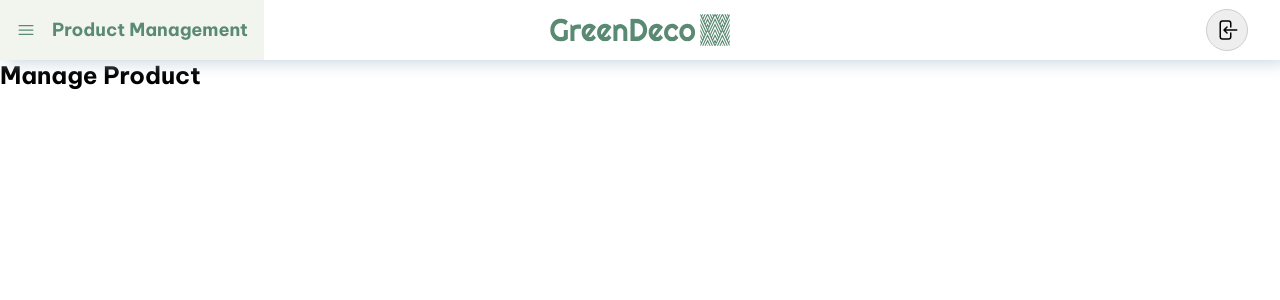
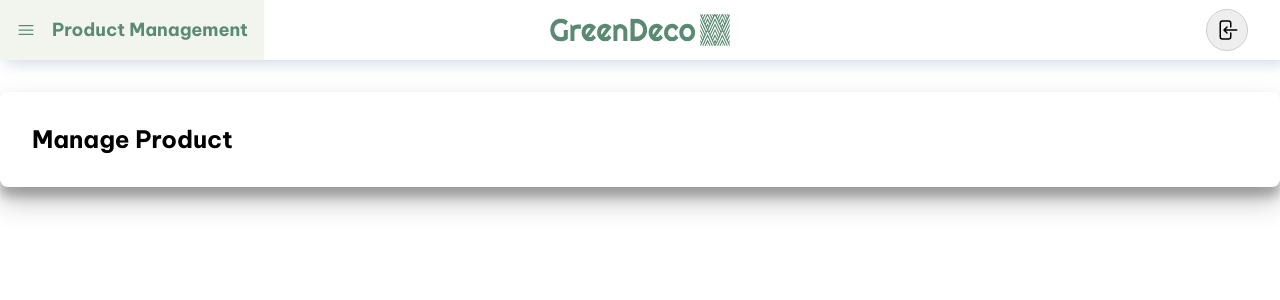
Before and after one commit to minhman2501/greendeco-fe, a Next.js app: page /administrator/product in a window 1280 px wide. Shown: the top 300 px of the page. Built offline with nearby package versions, Linux system fonts and the light colour scheme.

Commit message:
feat: add container to layout && init product management page

```diff
--- a/app/(routes)/(main)/administrator/(main)/layout.tsx
+++ b/app/(routes)/(main)/administrator/(main)/layout.tsx
@@ -5,7 +5,9 @@ export default function AdministratorMainLayout({ children }: { children: ReactN
 	return (
 		<>
 			<Header />
-			<main>{children}</main>
+			<main>
+				<div className='container'>{children}</div>
+			</main>
 		</>
 	)
 }
--- a/app/(routes)/(main)/administrator/(main)/product/page.tsx
+++ b/app/(routes)/(main)/administrator/(main)/product/page.tsx
@@ -1,7 +1,11 @@
+import Block from '@/app/_components/Block'
+
 export default function ProductManagementPage() {
 	return (
-		<div className='min-h-screen'>
-			<h1>Manage Product</h1>
+		<div className='min-h-screen py-comfortable'>
+			<Block>
+				<h1>Manage Product</h1>
+			</Block>
 		</div>
 	)
 }
```
